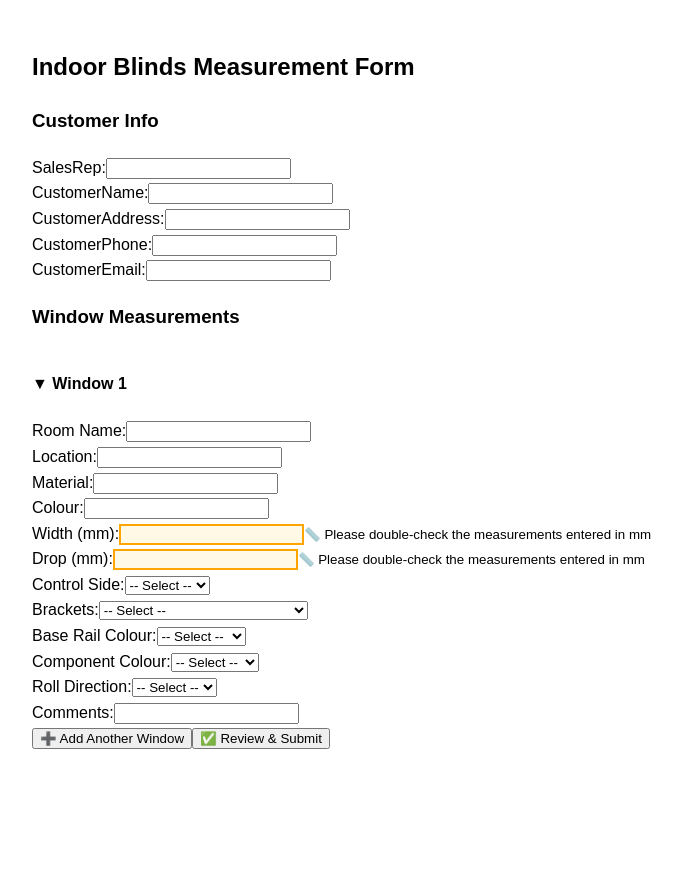
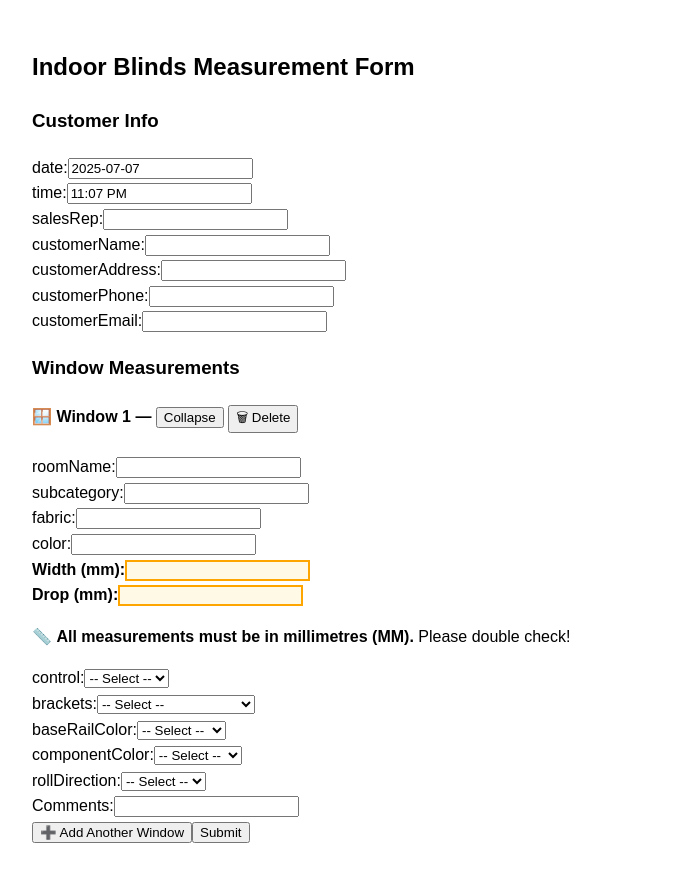
Before and after one commit to DeveshMoolchandani/Blossom-Blinds-App, a Next.js app: page /indoor-blinds in a window 1280 px wide. Shown: the whole page, without its empty margins (158-840 px from the left). Before the commit the page ends 800 px from the top, so only its background shows below. Built offline with nearby package versions, Linux system fonts and the light colour scheme.

Commit message:
✅ Fixed CSS import paths

```diff
--- a/pages/indoor-blinds.js
+++ b/pages/indoor-blinds.js
@@ -1,40 +1,45 @@
 import { useState, useEffect } from 'react';
 import styles from '../styles/Form.module.css';
 
-const initialCustomerState = {
-  date: new Date().toLocaleDateString('en-GB'),
-  time: new Date().toLocaleTimeString(),
+export default function IndoorBlindsForm() {
+  const [customerInfo, setCustomerInfo] = useState({
+    date: '',
+    time: '',
     salesRep: '',
     customerName: '',
     customerAddress: '',
     customerPhone: '',
     customerEmail: ''
-};
+  });
 
-const initialWindowState = {
+  const [windows, setWindows] = useState([
+    {
       roomName: '',
-  location: '',
-  material: '',
-  colour: '',
+      subcategory: '',
+      fabric: '',
+      color: '',
       width: '',
-  drop: '',
-  controlSide: '',
+      height: '',
+      control: '',
       brackets: '',
-  baseRailColour: '',
-  componentColour: '',
+      baseRailColor: '',
+      componentColor: '',
       rollDirection: '',
-  comments: ''
-};
+      comments: '',
+      collapsed: false
+    }
+  ]);
 
-export default function IndoorBlindsForm() {
-  const [customerInfo, setCustomerInfo] = useState({ ...initialCustomerState });
-  const [windows, setWindows] = useState([{ ...initialWindowState }]);
-  const [collapsed, setCollapsed] = useState([false]);
-  const [showReview, setShowReview] = useState(false);
+  useEffect(() => {
+    const now = new Date();
+    const formattedTime = now.toLocaleTimeString([], { hour: '2-digit', minute: '2-digit' });
+    const formattedDate = now.toISOString().split('T')[0];
+    setCustomerInfo(prev => ({ ...prev, time: formattedTime, date: formattedDate }));
+  }, []);
 
   const handleCustomerChange = (e) => {
     const { name, value } = e.target;
-    setCustomerInfo((prev) => ({ ...prev, [name]: value }));
+    setCustomerInfo(prev => ({ ...prev, [name]: value }));
   };
 
   const handleWindowChange = (index, e) => {
@@ -44,56 +49,72 @@ export default function IndoorBlindsForm() {
     setWindows(updated);
   };
 
-  const isWindowEmpty = (window) =>
-    Object.values(window).every((val) => val.trim() === '');
-
   const addWindow = () => {
-    setWindows([...windows, { ...initialWindowState }]);
-    setCollapsed([...collapsed, false]);
+    setWindows(prev => [
+      ...prev,
+      {
+        roomName: '',
+        subcategory: '',
+        fabric: '',
+        color: '',
+        width: '',
+        height: '',
+        control: '',
+        brackets: '',
+        baseRailColor: '',
+        componentColor: '',
+        rollDirection: '',
+        comments: '',
+        collapsed: false
+      }
+    ]);
   };
 
   const toggleCollapse = (index) => {
-    const updated = [...collapsed];
-    updated[index] = !updated[index];
-    setCollapsed(updated);
+    const updated = [...windows];
+    updated[index].collapsed = !updated[index].collapsed;
+    setWindows(updated);
   };
 
-  const validateMeasurements = (value) => /^\d*$/.test(value);
+  const deleteWindow = (index) => {
+    const isEmpty = Object.values(windows[index]).every(val => val === '' || val === false);
+    if (isEmpty && windows.length > 1) {
+      const updated = [...windows];
+      updated.splice(index, 1);
+      setWindows(updated);
+    } else {
+      alert("❌ Only blank windows can be deleted.");
+    }
+  };
 
   const handleSubmit = async (e) => {
     e.preventDefault();
 
     if (!customerInfo.customerName || !customerInfo.customerPhone || windows.length === 0) {
-      alert('❌ Missing customer name, phone or window data');
+      alert("❌ Please complete customer info and at least one window.");
       return;
     }
 
     const payload = {
       ...customerInfo,
-      windows
+      windows: windows.map(({ collapsed, ...w }) => w)
     };
 
     try {
       const response = await fetch('/api/curtains-proxy', {
         method: 'POST',
-        headers: {
-          'Content-Type': 'application/json',
-        },
+        headers: { 'Content-Type': 'application/json' },
         body: JSON.stringify(payload)
       });
-
       const result = await response.json();
       if (result.result === 'success') {
-        alert('✅ Form submitted successfully');
-        setCustomerInfo({ ...initialCustomerState });
-        setWindows([{ ...initialWindowState }]);
-        setCollapsed([false]);
-        setShowReview(false);
+        alert("✅ Form submitted successfully!");
       } else {
-        alert('❌ Submission failed: ' + (result.message || 'Unknown error'));
+        alert("❌ Submission failed: " + result.message);
       }
     } catch (err) {
-      alert('❌ Submission failed: ' + err.message);
+      alert("❌ Error submitting form.");
+      console.error(err);
     }
   };
 
@@ -102,60 +123,38 @@ export default function IndoorBlindsForm() {
       <h2 className={styles.title}>Indoor Blinds Measurement Form</h2>
 
       <h3>Customer Info</h3>
-      {['salesRep', 'customerName', 'customerAddress', 'customerPhone', 'customerEmail'].map((field) => (
+      {Object.keys(customerInfo).map(field => (
         <div key={field}>
-          <label className={styles.label}>
-            {field.charAt(0).toUpperCase() + field.slice(1)}:
-          </label>
+          <label className={styles.label}>{field}:</label>
           <input
             type="text"
             name={field}
             value={customerInfo[field]}
             onChange={handleCustomerChange}
             className={styles.inputField}
-            required
+            required={field !== 'email' && field !== 'date' && field !== 'time'}
           />
         </div>
       ))}
 
       <h3>Window Measurements</h3>
-      {windows.map((window, idx) => (
+      {windows.map((win, idx) => (
         <div key={idx} className={styles.section}>
-          <div style={{ display: 'flex', justifyContent: 'space-between' }}>
-            <h4 onClick={() => toggleCollapse(idx)} style={{ cursor: 'pointer' }}>
-              {collapsed[idx] ? '▶' : '▼'} Window {idx + 1}
+          <h4>
+            🪟 Window {idx + 1} — <button type="button" onClick={() => toggleCollapse(idx)}>Collapse</button>
+            &nbsp;
+            <button type="button" onClick={() => deleteWindow(idx)}>🗑 Delete</button>
           </h4>
-            {windows.length > 1 && isWindowEmpty(window) && (
-              <button
-                type="button"
-                onClick={() => {
-                  const updated = [...windows];
-                  const collapsedState = [...collapsed];
-                  updated.splice(idx, 1);
-                  collapsedState.splice(idx, 1);
-                  setWindows(updated);
-                  setCollapsed(collapsedState);
-                }}
-                style={{ background: 'transparent', border: 'none', color: 'red' }}
-              >
-                🗑️
-              </button>
-            )}
-          </div>
-          {!collapsed[idx] && (
+
+          {!win.collapsed && (
             <>
-              {[
-                { name: 'roomName', label: 'Room Name' },
-                { name: 'location', label: 'Location' },
-                { name: 'material', label: 'Material' },
-                { name: 'colour', label: 'Colour' }
-              ].map(({ name, label }) => (
-                <div key={name}>
-                  <label className={styles.label}>{label}:</label>
+              {['roomName', 'subcategory', 'fabric', 'color'].map(field => (
+                <div key={field}>
+                  <label className={styles.label}>{field}:</label>
                   <input
                     type="text"
-                    name={name}
-                    value={window[name]}
+                    name={field}
+                    value={win[field]}
                     onChange={(e) => handleWindowChange(idx, e)}
                     className={styles.inputField}
                     required
@@ -163,60 +162,34 @@ export default function IndoorBlindsForm() {
                 </div>
               ))}
 
-              {['width', 'drop'].map((field) => (
+              {['width', 'height'].map(field => (
                 <div key={field}>
-                  <label className={styles.label}>
-                    {field.charAt(0).toUpperCase() + field.slice(1)} (mm):
-                  </label>
+                  <label className={styles.label}><strong>{field === 'width' ? 'Width (mm)' : 'Drop (mm)'}:</strong></label>
                   <input
-                    type="text"
+                    type="number"
                     name={field}
-                    value={window[field]}
-                    onChange={(e) => {
-                      if (validateMeasurements(e.target.value)) {
-                        handleWindowChange(idx, e);
-                      }
-                    }}
+                    value={win[field]}
+                    onChange={(e) => handleWindowChange(idx, e)}
                     className={`${styles.inputField} ${styles.measurementInput}`}
                     required
                   />
-                  <small>📏 Please double-check the measurements entered in mm</small>
                 </div>
               ))}
 
-              {/* Dropdowns */}
+              <p>📏 <strong>All measurements must be in millimetres (MM).</strong> Please double check!</p>
+
               {[
-                {
-                  name: 'controlSide',
-                  label: 'Control Side',
-                  options: ['Left', 'Right']
-                },
-                {
-                  name: 'brackets',
-                  label: 'Brackets',
-                  options: ['N/A', '55mm', 'Dual Opposite side', 'Dual Same Side to suit', 'Dual Same side', 'Dual opposite Side to suit None', 'Single', 'Slim Combo Top Back', 'Slim Combo Top Back to suit', 'Slim Combo Top Front to suit', 'Slim Combo Top front']
-                },
-                {
-                  name: 'baseRailColour',
-                  label: 'Base Rail Colour',
-                  options: ['Anodised', 'Bone', 'Pure White', 'Sandstone', 'Satin Black']
-                },
-                {
-                  name: 'componentColour',
-                  label: 'Component Colour',
-                  options: ['Black Grey', 'Sandstone', 'White', 'Standard']
-                },
-                {
-                  name: 'rollDirection',
-                  label: 'Roll Direction',
-                  options: ['Over Roll', 'Standard']
-                }
-              ].map(({ name, label, options }) => (
+                { name: 'control', options: ['Left', 'Right'] },
+                { name: 'brackets', options: ['N/A', '55mm', 'Dual Opposite side', 'Dual Same Side to suit', 'None', 'Single', 'Slim Combo Top Back', 'Slim Combo Top Front'] },
+                { name: 'baseRailColor', options: ['Anodised', 'Bone', 'Pure White', 'Sandstone', 'Satin Black'] },
+                { name: 'componentColor', options: ['Black Grey', 'Sandstone', 'White', 'Standard'] },
+                { name: 'rollDirection', options: ['Over Roll', 'Standard'] }
+              ].map(({ name, options }) => (
                 <div key={name}>
-                  <label className={styles.label}>{label}:</label>
+                  <label className={styles.label}>{name}:</label>
                   <select
                     name={name}
-                    value={window[name]}
+                    value={win[name]}
                     onChange={(e) => handleWindowChange(idx, e)}
                     className={styles.inputField}
                     required
@@ -234,7 +207,7 @@ export default function IndoorBlindsForm() {
                 <input
                   type="text"
                   name="comments"
-                  value={window.comments}
+                  value={win.comments}
                   onChange={(e) => handleWindowChange(idx, e)}
                   className={styles.inputField}
                 />
@@ -244,30 +217,13 @@ export default function IndoorBlindsForm() {
         </div>
       ))}
 
-      <button
-        type="button"
-        onClick={addWindow}
-        className={`${styles.button} ${styles.addButton}`}
-      >
+      <button type="button" onClick={addWindow} className={`${styles.button} ${styles.addButton}`}>
         ➕ Add Another Window
       </button>
 
-      {!showReview ? (
-        <button
-          type="button"
-          onClick={() => setShowReview(true)}
-          className={styles.button}
-        >
-          ✅ Review & Submit
+      <button type="submit" className={styles.button}>
+        Submit
       </button>
-      ) : (
-        <button
-          type="submit"
-          className={styles.button}
-        >
-          🚀 Final Submit
-        </button>
-      )}
     </form>
   );
 }
```
Lines whose indentation alone changed are shown as unchanged.
